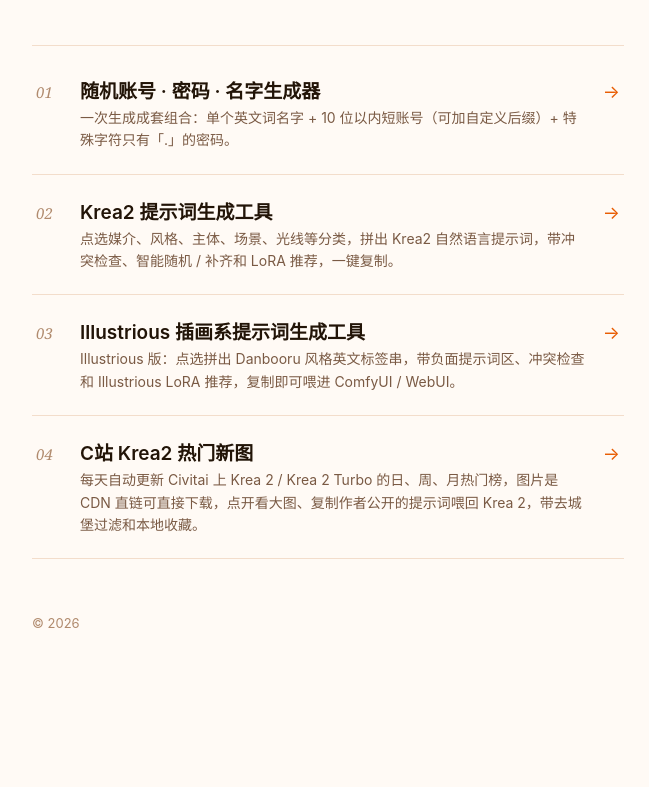
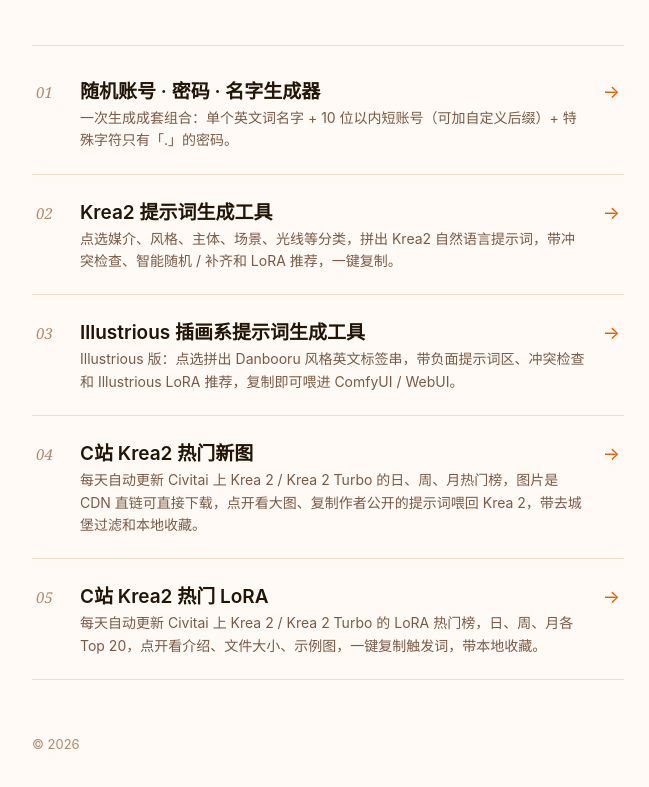
Before and after one commit to CCGH101/CCGH101.github.io, a plain HTML site: page index.html in a window 1280 px wide. Shown: the part 199-986 px from the top of the page, without its empty margins (312-961 px from the left). Before the commit the page ends 894 px from the top, so only its background shows below. Drawn offline with Linux system fonts and the light colour scheme.

Commit message:
Update index.html: 新增 05 号工具入口 C站 Krea2 热门 LoRA

```diff
--- a/index.html
+++ b/index.html
@@ -68,6 +68,14 @@
       </span>
       <span class="arrow">→</span>
     </a>
+    <a class="tool" href="civitai-krea2-loras.html">
+      <span class="no">05</span>
+      <span>
+        <span class="name">C站 Krea2 热门 LoRA</span>
+        <div class="desc">每天自动更新 Civitai 上 Krea 2 / Krea 2 Turbo 的 LoRA 热门榜，日、周、月各 Top 20，点开看介绍、文件大小、示例图，一键复制触发词，带本地收藏。</div>
+      </span>
+      <span class="arrow">→</span>
+    </a>
     <footer>© 2026</footer>
   </main>
 </body>
```
